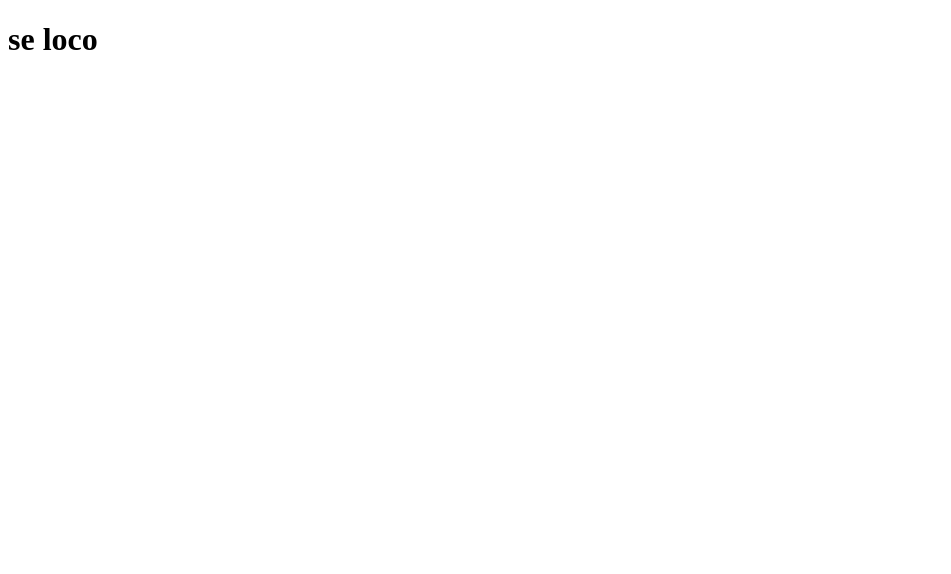
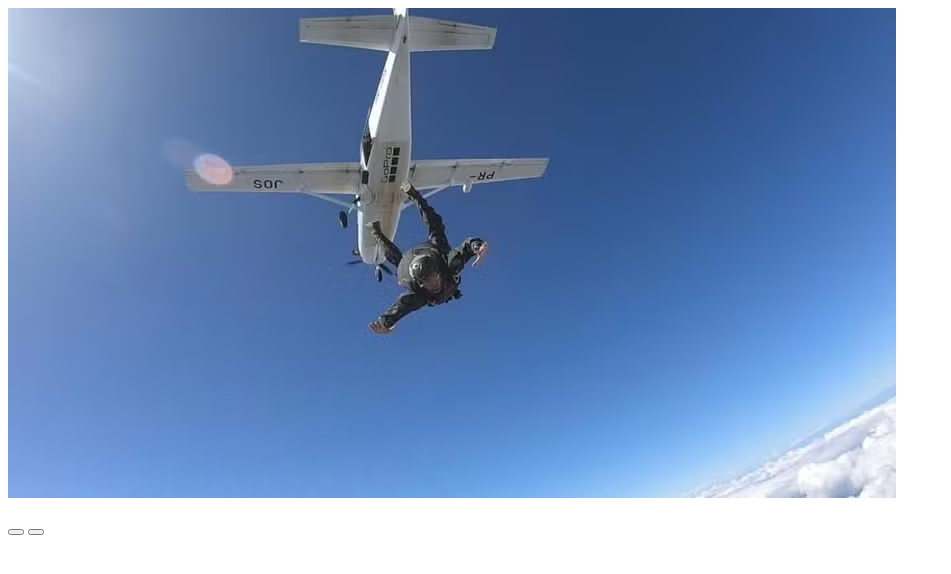
Before and after one commit to schultzhenrique/Overlord, a plain HTML site: page index.html in a window 1280 px wide. Shown: the whole page, without its empty margins (0-951 px from the left). Drawn offline with Linux system fonts and the light colour scheme.

Commit message:
Overlord

```diff
--- a/index.html
+++ b/index.html
@@ -6,6 +6,12 @@
     <title>Operação Overlord</title>
 </head>
 <body>
-    <h1>se loco</h1>
+    <main>
+        <div class="passo"></div>
+        <img src="./paraquedas.avif" alt="">
+        <p></p>
+        <button></button>
+        <button></button>
+    </main>
 </body>
 </html>
```
Also changed, not shown: paraquedas.avif (added).
